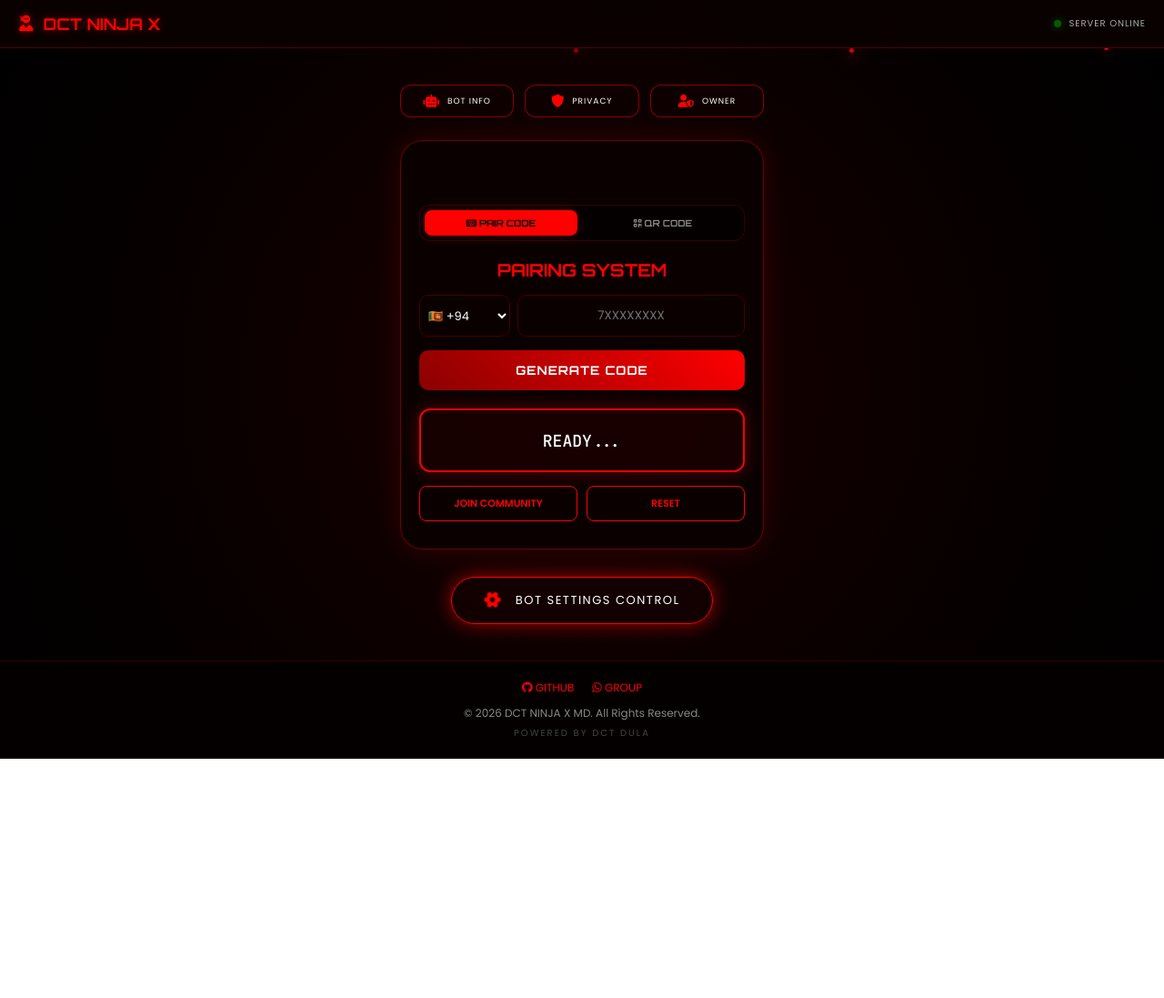
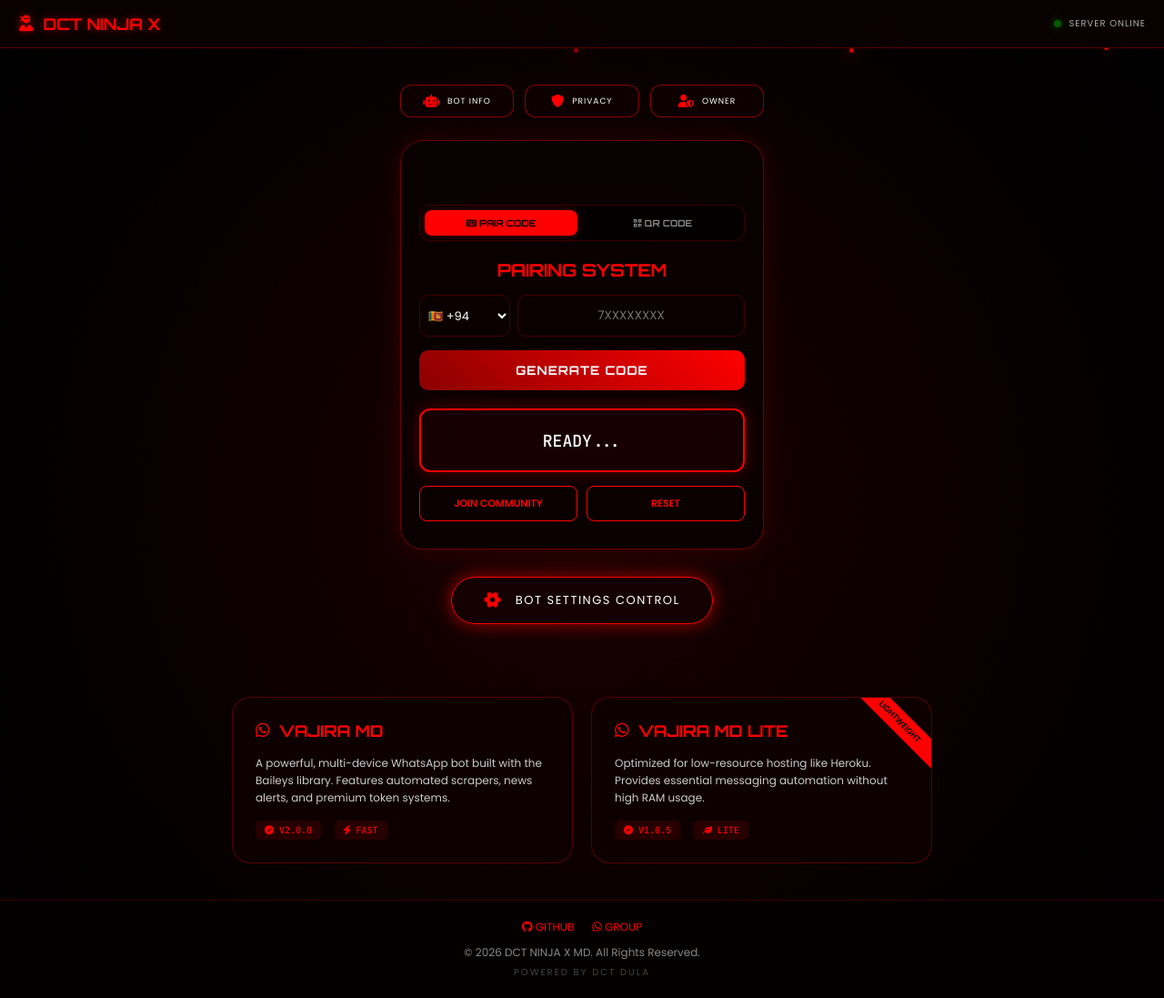
Before and after one commit to webscrape2003/Webtest, a plain HTML site: page index.html in a window 1280 px wide. Shown: the whole page at 91% size. Before the commit the page ends 834 px from the top, so only its background shows below. Drawn offline with Linux system fonts and the light colour scheme.

Commit message:
Update index.html

```diff
--- a/index.html
+++ b/index.html
@@ -26,6 +26,89 @@
             overflow-x: hidden;
         }
 
+
+
+
+/* --- BOT INFO SECTION --- */
+.bot-info-container {
+    width: 100%;
+    max-width: 800px;
+    display: flex;
+    flex-wrap: wrap;
+    gap: 20px;
+    margin: 40px auto;
+    padding: 0 15px;
+    justify-content: center;
+}
+
+.bot-info-card {
+    flex: 1;
+    min-width: 300px;
+    background: rgba(15, 0, 0, 0.8);
+    border: 1px solid rgba(255, 0, 0, 0.3);
+    border-radius: 20px;
+    padding: 25px;
+    text-align: left;
+    transition: 0.3s ease;
+    position: relative;
+    overflow: hidden;
+}
+
+.bot-info-card:hover {
+    border-color: #ff0000;
+    box-shadow: 0 0 20px rgba(255, 0, 0, 0.2);
+    transform: translateY(-5px);
+}
+
+.bot-info-card h3 {
+    font-family: 'Orbitron', sans-serif;
+    color: #ff0000;
+    font-size: 1.1rem;
+    margin-bottom: 15px;
+    display: flex;
+    align-items: center;
+    gap: 10px;
+}
+
+.bot-info-card p {
+    font-size: 12px;
+    color: #ccc;
+    line-height: 1.6;
+    margin-bottom: 15px;
+}
+
+.bot-stats {
+    display: flex;
+    gap: 15px;
+}
+
+.bot-stats span {
+    font-size: 10px;
+    font-family: 'JetBrains Mono', monospace;
+    color: #ff0000;
+    background: rgba(255, 0, 0, 0.1);
+    padding: 4px 10px;
+    border-radius: 5px;
+}
+
+.lite-tag {
+    position: absolute;
+    top: 15px;
+    right: -30px;
+    background: #ff0000;
+    color: #000;
+    font-size: 9px;
+    font-weight: bold;
+    padding: 5px 35px;
+    transform: rotate(45deg);
+}
+
+@media (max-width: 600px) {
+    .bot-info-container {
+        flex-direction: column;
+        align-items: center;
+    }
+}
 
 
 
@@ -784,6 +867,30 @@
         </div>
     </main>
 
+
+
+<div class="bot-info-container">
+    <div class="bot-info-card">
+        <h3><i class="fab fa-whatsapp"></i> VAJIRA MD</h3>
+        <p>A powerful, multi-device WhatsApp bot built with the Baileys library. Features automated scrapers, news alerts, and premium token systems.</p>
+        <div class="bot-stats">
+            <span><i class="fas fa-check-circle"></i> V2.0.0</span>
+            <span><i class="fas fa-bolt"></i> FAST</span>
+        </div>
+    </div>
+
+    <div class="bot-info-card">
+        <h3><i class="fab fa-whatsapp"></i> VAJIRA MD LITE</h3>
+        <div class="lite-tag">LIGHTWEIGHT</div>
+        <p>Optimized for low-resource hosting like Heroku. Provides essential messaging automation without high RAM usage.</p>
+        <div class="bot-stats">
+            <span><i class="fas fa-check-circle"></i> V1.0.5</span>
+            <span><i class="fas fa-leaf"></i> LITE</span>
+        </div>
+    </div>
+</div>
+
+
     <footer>
         <div class="footer-links">
             <a href="#"><i class="fab fa-github"></i> GITHUB</a>
```
